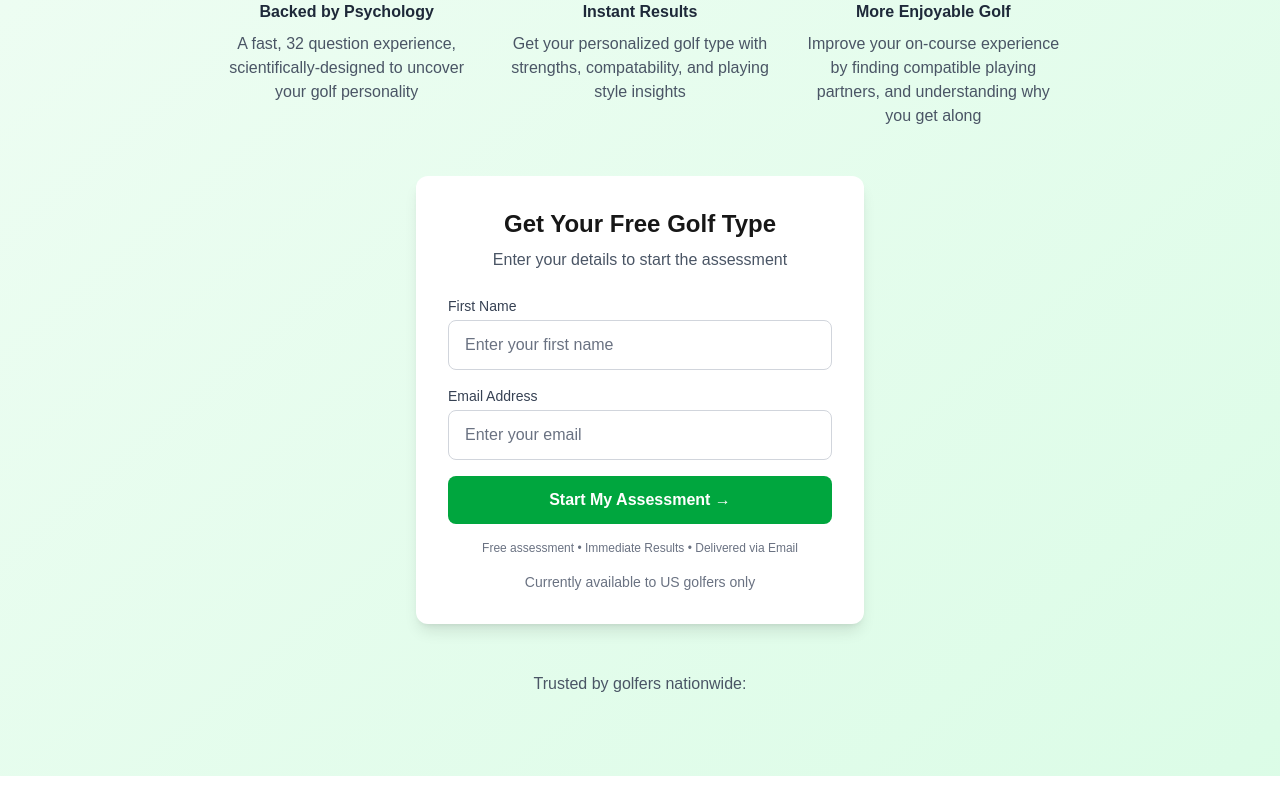
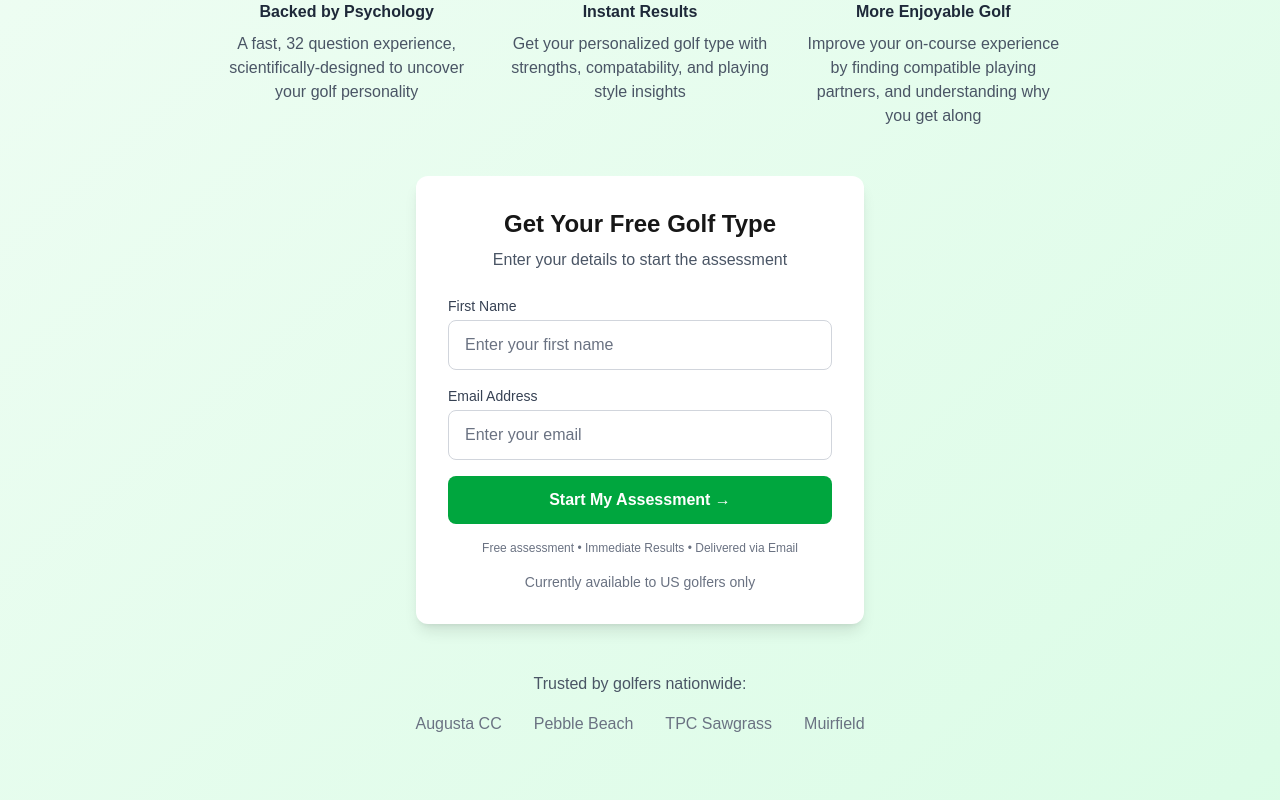
Before and after one commit to bczimmer/mygolftype, a Next.js app: page / in a window 1280 px wide. Shown: the part 320-1120 px from the top of the page. Before the commit the page ends 1096 px from the top, so only its background shows below. Built offline with nearby package versions, Linux system fonts and the light colour scheme; no server answers.

Commit message:
revert removal of golf course affiliations

```diff
--- a/src/app/page.tsx
+++ b/src/app/page.tsx
@@ -179,12 +179,12 @@ if (existingUser) {
         {/* Social Proof */}
         <div className="text-center mt-12">
           <p className="text-gray-600 mb-4">Trusted by golfers nationwide:</p>
-          {/* <div className="flex justify-center space-x-8 text-gray-500"> */}
-            {/* <span>Augusta CC</span> */}
-            {/* <span>Pebble Beach</span> */}
-            {/* <span>TPC Sawgrass</span> */}
-            {/* <span>Muirfield</span> */}
-          {/* </div> */}
+          <div className="flex justify-center space-x-8 text-gray-500">
+            <span>Augusta CC</span>
+            <span>Pebble Beach</span>
+            <span>TPC Sawgrass</span>
+            <span>Muirfield</span>
+          </div>
         </div>
       </div>
     </main>
```
